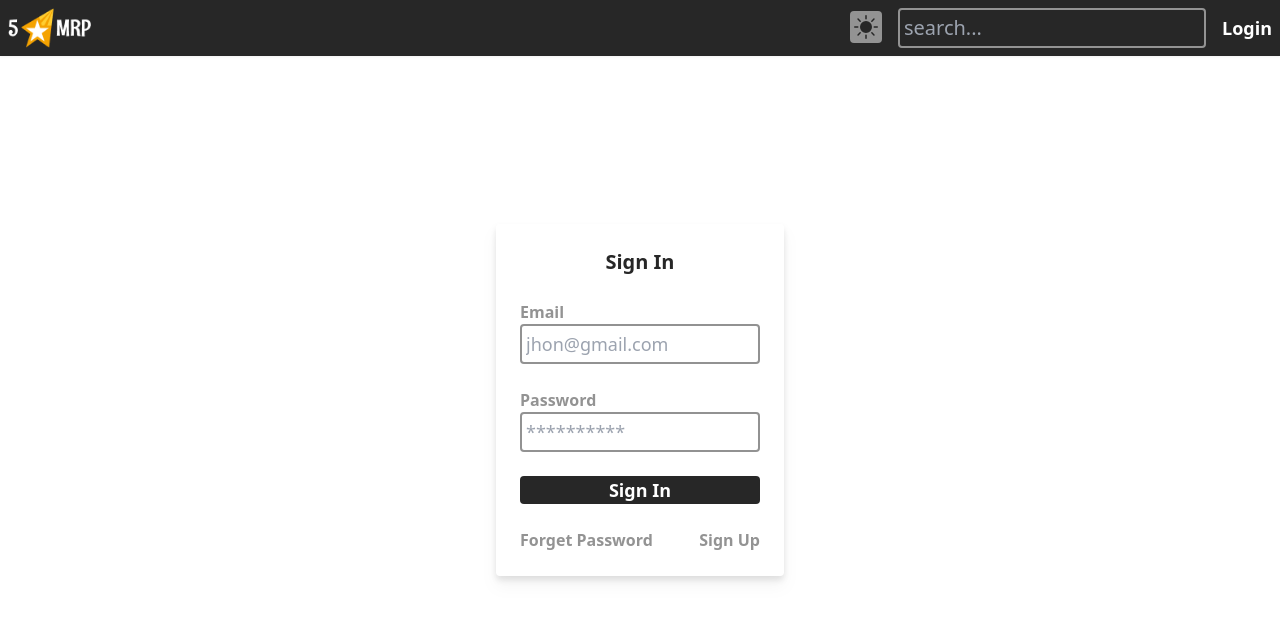
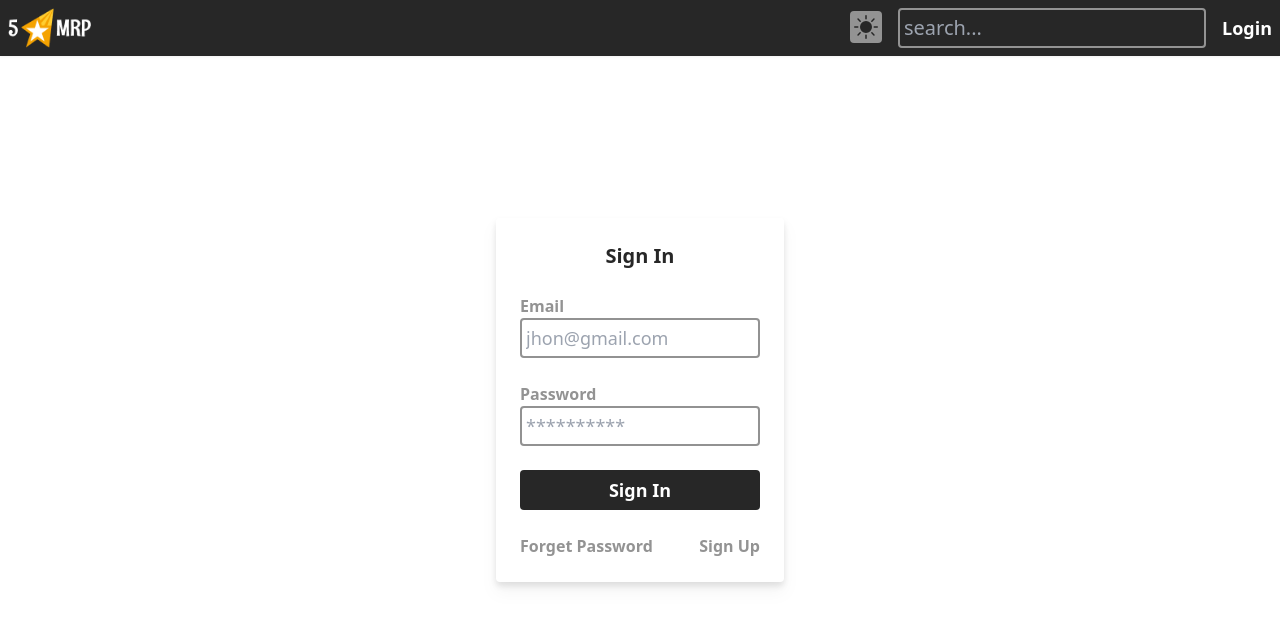
Before and after one commit to yes-im-harsh/movie_review, a React (Create React App) app in the folder frontend/: page /auth/signin in a window 1280 px wide. Shown: the top 626 px of the page. Built offline with nearby package versions, Linux system fonts and the light colour scheme.

Commit message:
Rendering Busy Indicator on signIn

```diff
--- a/frontend/src/components/auth/SignIn.jsx
+++ b/frontend/src/components/auth/SignIn.jsx
@@ -22,7 +22,6 @@ const validUserInfo = ({ email, password }) => {
 };
 
 const SignIn = () => {
-
   const [userInfo, setUserInfo] = useState({
     name: "",
     email: "",
@@ -32,6 +31,7 @@ const SignIn = () => {
   const { updateNotification } = useNotification();
   const { handleLogin, authInfo } = useAuth();
   console.log(authInfo);
+  const { isPending } = authInfo;
 
   const handleChange = ({ target }) => {
     const { name, value } = target;
@@ -68,7 +68,7 @@ const SignIn = () => {
             onChange={handleChange}
             type="password"
           />
-          <Submit value="Sign In" />
+          <Submit value="Sign In" busy={isPending} />
 
           <div className="flex justify-between">
             <CustomLink to="/auth/forget-password">Forget Password</CustomLink>
--- a/frontend/src/components/form/Submit.jsx
+++ b/frontend/src/components/form/Submit.jsx
@@ -1,12 +1,15 @@
 import React from "react";
+import { ImSpinner10 } from "react-icons/im";
 
-const Submit = ({ value }) => {
+const Submit = ({ value, busy }) => {
   return (
-    <input
+    <button
       type="submit"
-      className=" w-full rounded dark:bg-white bg-secondary dark:text-secondary text-white hover:bg-opacity-90 font-semibold text-lg cursor-pointer"
+      className=" w-full rounded dark:bg-white bg-secondary dark:text-secondary text-white hover:bg-opacity-90 font-semibold text-lg cursor-pointer transition h-10 flex items-center justify-center"
       value={value}
-    />
+    >
+      {busy ? <ImSpinner10 className="animate-spin" /> : value}
+    </button>
   );
 };
 
```
